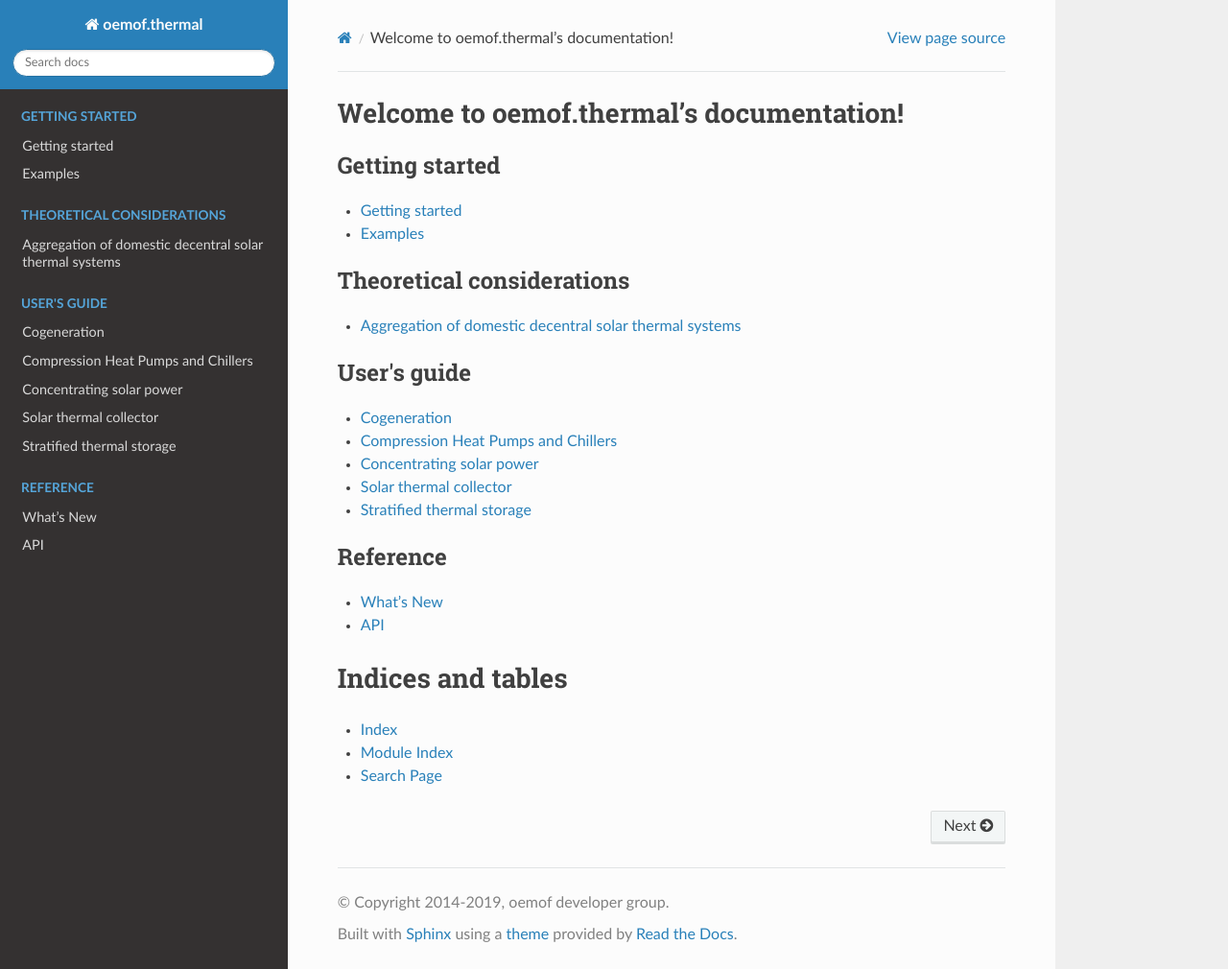
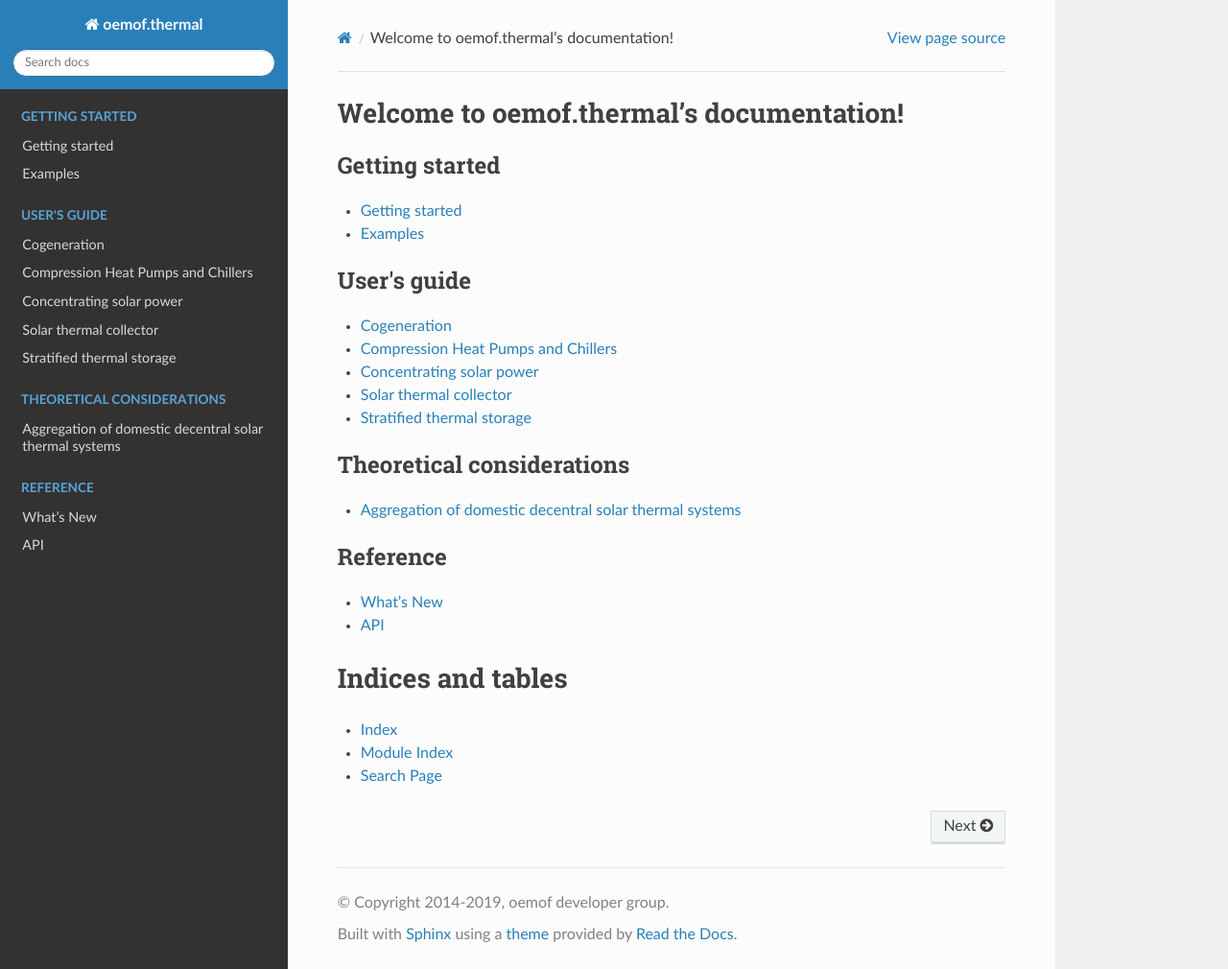
Before and after one commit to oemof/oemof-thermal, a Sphinx documentation site: the page built from docs/index.rst, in a window 1280 px wide and 1010 px high. Shown: the whole window at 96% size. Built offline with Sphinx 7.4.7 and the Read the Docs theme 2.0.0, drawn with Linux system fonts in a browser that asks for light colours; formulas are drawn with MathJax 3; part of the change alters nothing that is shown.

```diff
--- a/docs/index.rst
+++ b/docs/index.rst
@@ -18,13 +18,6 @@ Welcome to oemof.thermal's documentation!
 
 .. toctree::
    :maxdepth: 1
-   :caption: Theoretical considerations
-
-   theoretical_considerations
-
-
-.. toctree::
-   :maxdepth: 1
    :caption: User's guide
 
    cogeneration
@@ -32,6 +25,13 @@ Welcome to oemof.thermal's documentation!
    concentrating_solar_power
    solar_thermal_collector
    stratified_thermal_storage
+
+
+.. toctree::
+   :maxdepth: 1
+   :caption: Theoretical considerations
+
+   theoretical_considerations
 
 
 .. toctree::
```
